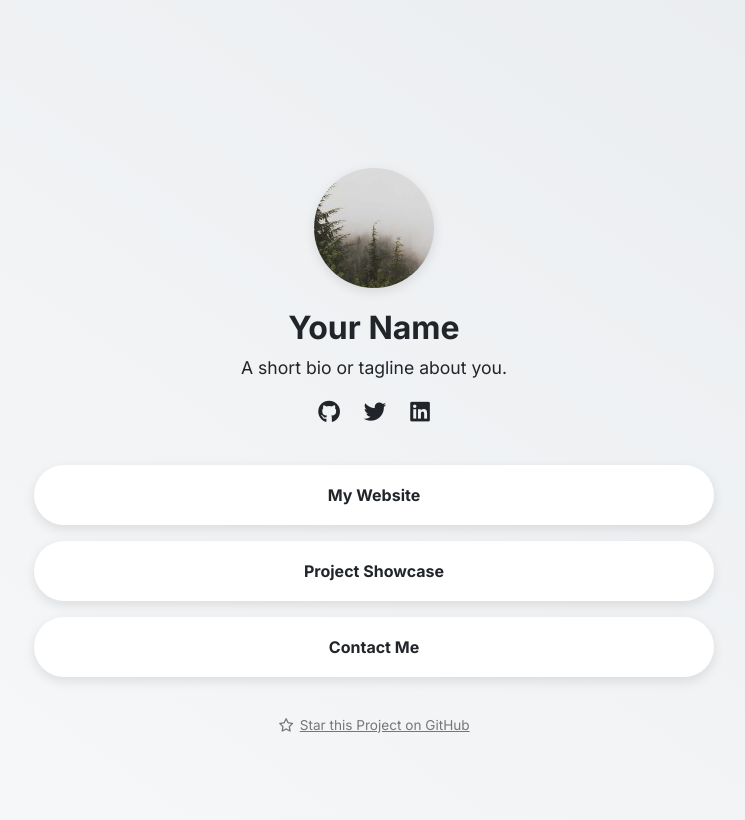
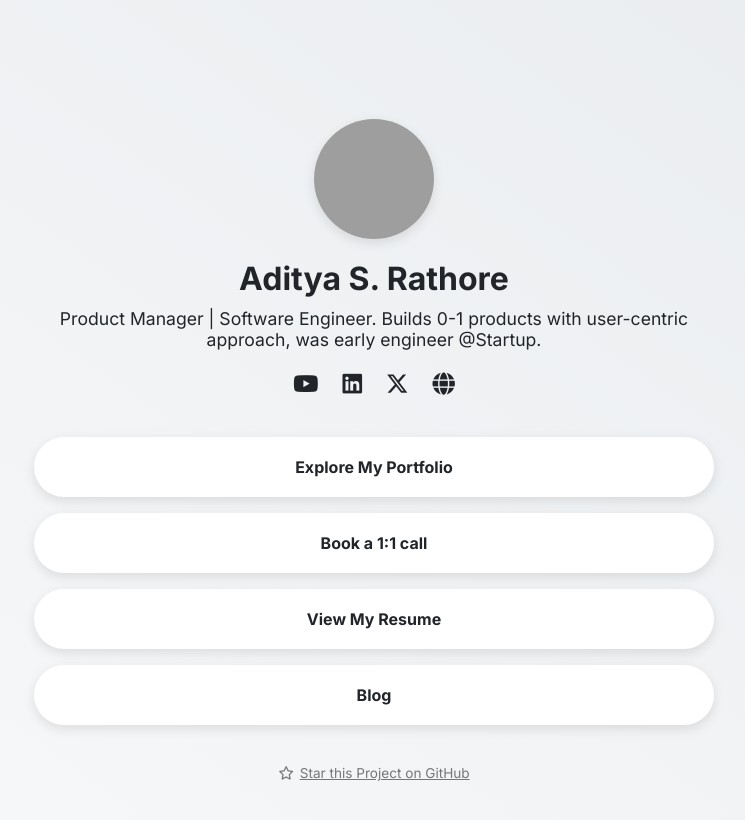
Before and after one commit to MrAdityaSaritaSingh/links, a Jekyll site: the page built from index.md, in a window 1280 px wide. Shown: the top 820 px of the page, without its empty margins (266-1011 px from the left). Built offline with Jekyll 4.4.1, drawn with Linux system fonts in a browser that asks for light colours; grey boxes are pictures that could not be loaded.

Commit message:
link updated

```diff
--- a/_config.yml
+++ b/_config.yml
@@ -8,10 +8,10 @@
 # -- Main Content --
 # These settings control the text and images that appear on your page.
 
-title: Your Name | Link Hub
-author_name: Your Name
-description: A short bio or tagline about you.
-profile_picture_url: "/assets/images/profile.jpg"
+title: Aditya S. Rathore | Link Hub
+author_name: Aditya S. Rathore
+description: "Product Manager | Software Engineer. Builds 0-1 products with user-centric approach, was early engineer @Startup."
+profile_picture_url: "https://ugc.production.linktr.ee/7ae4f5ff-647d-4554-8c26-dec2bde7db25_profile-pic-2.png"
 
 # -- Appearance --
 # These settings control the look and feel of your page.
@@ -24,34 +24,42 @@ background_image: "" # Optional: Add a URL or local path to an image.
 # These are the main buttons that will appear on your page.
 # To add a new link, just copy the format.
 main_links:
-  - title: My Website
-    url: https://example.com
-  - title: Project Showcase
-    url: https://github.com/your-username
-  - title: Contact Me
-    url: mailto:email@example.com
+    - title: Explore My Portfolio
+      url: http://adityasrathore.com
+    - title: Book a 1:1 call
+      url: https://app.reclaim.ai/m/aditya-s-rathore
+    - title: View My Resume
+      url: https://drive.google.com/drive/folders/1S7-XrgFijp-Jpd7bezqt1QFVx8VNaWlQ?usp=drive_link
+    - title: Blog
+      url: https://adigeak.github.io/
 
 # -- Social Icons --
 # These icons will appear under your tagline.
-# Find more icon names at: https://fontawesome.com/v6/search?o=r&m=free&f=brands
+# Find more icon names at: https://fontawesome.com/v6/search?o=r&m=free
 social_links:
-  - icon: github
-    url: https://github.com/your-username
-  - icon: twitter
-    url: https://twitter.com/your-username
-  - icon: linkedin
-    url: https://linkedin.com/in/your-username
+  - icon_style: "brands"
+    icon_name: "youtube"
+    url: "https://www.youtube.com/@Aditya.S.Rathore"
+  - icon_style: "brands"
+    icon_name: "linkedin"
+    url: "https://www.linkedin.com/in/aditya-s-rathore/"
+  - icon_style: "brands"
+    icon_name: "x-twitter"
+    url: "https://x.com/adityasrathor3"
+  - icon_style: "solid"
+    icon_name: "globe"
+    url: "https://adityasrathore.com/"
 
 # -- Analytics --
 # To enable analytics, set the 'provider' and fill in your ID or token.
 analytics:
-  provider: false # Options: false, "google", "mixpanel", "both"
-  providers:
-    google:
-      tracking_id: "" # e.g., G-XXXXXXXXXX
-    mixpanel:
-      token: ""       # e.g., "YOUR_MIXPANEL_TOKEN"
+    provider: false # Options: false, "google", "mixpanel", "both"
+    providers:
+        google:
+            tracking_id: "" # e.g., G-XXXXXXXXXX
+        mixpanel:
+            token: "" # e.g., "YOUR_MIXPANEL_TOKEN"
 
 # Required for GitHub Pages. Do not change.
 plugins:
-  - jekyll-seo-tag
+    - jekyll-seo-tag
--- a/_layouts/default.html
+++ b/_layouts/default.html
@@ -11,7 +11,7 @@
   <link href="https://fonts.googleapis.com/css2?family=Inter:wght@400;700&display=swap" rel="stylesheet">
 
   <!-- Font Awesome -->
-  <link rel="stylesheet" href="https://cdnjs.cloudflare.com/ajax/libs/font-awesome/6.2.0/css/all.min.css">
+  <link rel="stylesheet" href="https://cdnjs.cloudflare.com/ajax/libs/font-awesome/6.5.2/css/all.min.css">
 
   <!-- Stylesheet -->
   <link rel="stylesheet" href="{{ '/assets/main.css' | relative_url }}">
@@ -51,7 +51,7 @@
         {% for social in site.social_links %}
           <li>
             <a href="{{ social.url }}" target="_blank" rel="noopener noreferrer">
-              <i class="fa-brands fa-{{ social.icon }}"></i>
+		    <i class="fa-{{ social.icon_style | default: 'solid' }} fa-{{ social.icon_name | default: 'link' }}"></i>
             </a>
           </li>
         {% endfor %}
```
